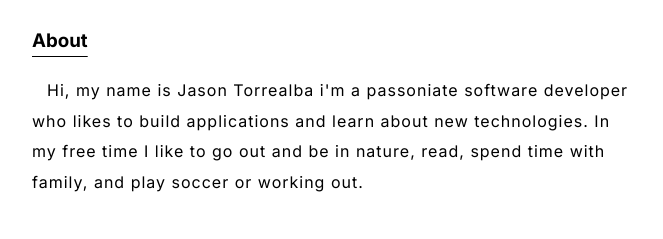
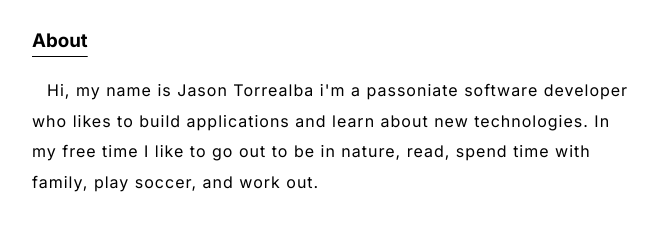
Before and after one commit to jasonmattheww/portfolio, a Next.js app: page / in a window 1280 px wide. Shown: the part 300-539 px from the top of the page, without its empty margins (308-971 px from the left). Built offline with nearby package versions, Linux system fonts and the light colour scheme.

Commit message:
Fixed error in about me

```diff
--- a/app/page.js
+++ b/app/page.js
@@ -53,7 +53,7 @@ export default function Home() {
             <Heading as='h3' style={headText}>About</Heading>
             <Text style={pText}>
               Hi, my name is Jason Torrealba i'm a passoniate software developer who likes to build applications and learn about new technologies.
-              In my free time I like to go out and be in nature, read, spend time with family, and play soccer or working out.</Text>
+              In my free time I like to go out to be in nature, read, spend time with family, play soccer, and work out.</Text>
           </Box>
 
           <Box>
```
